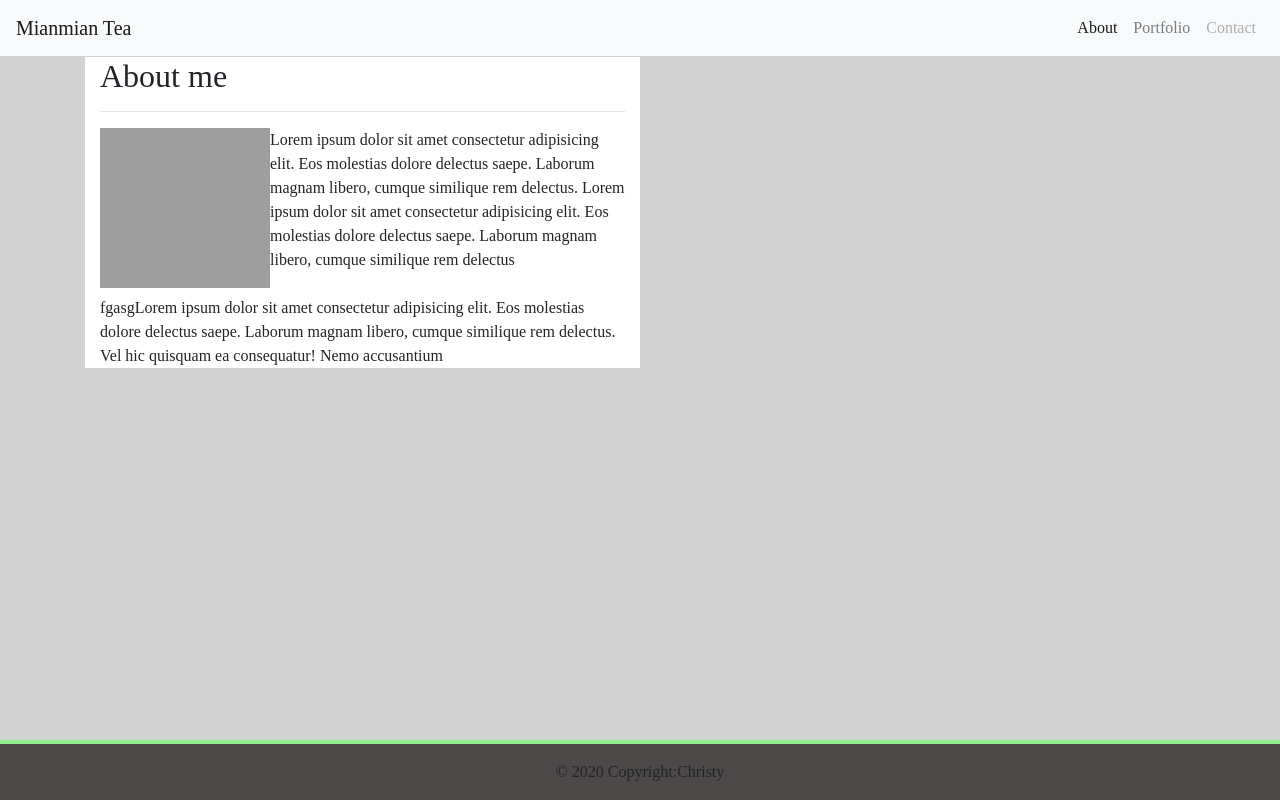
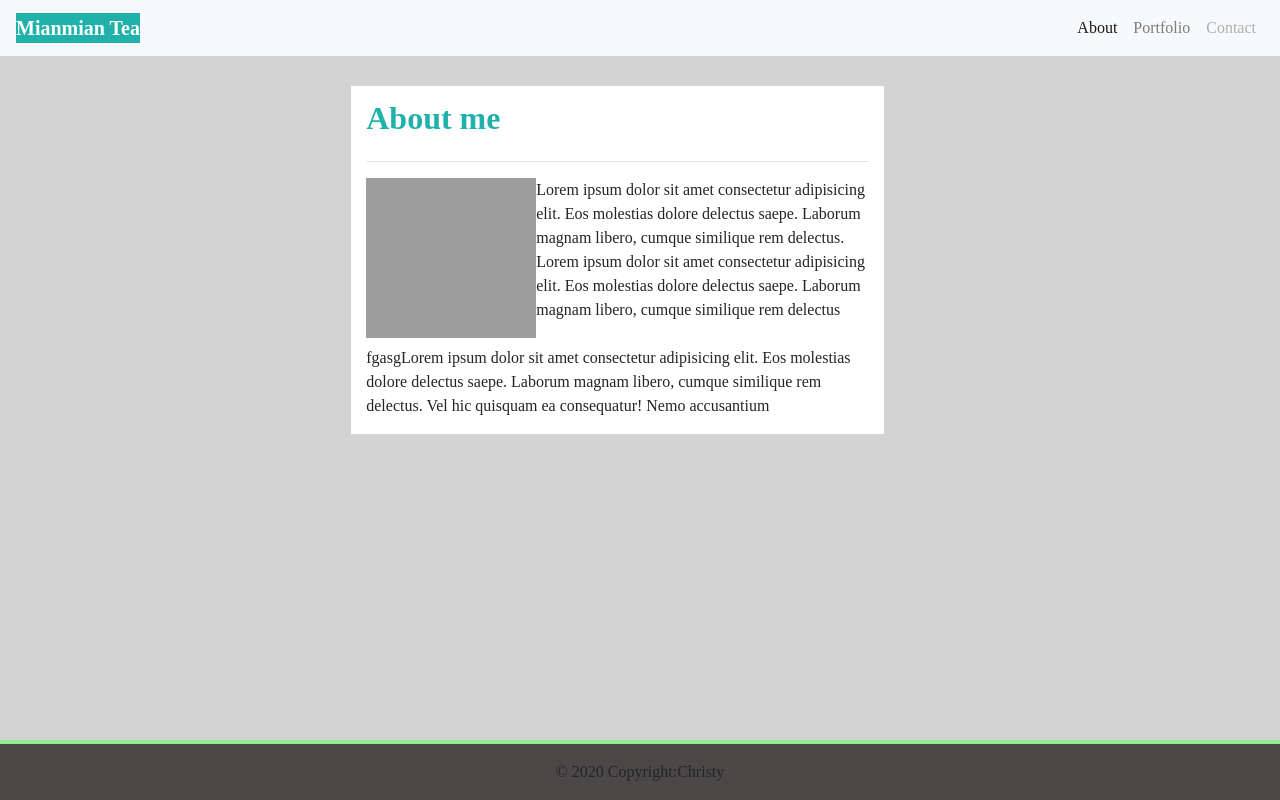
Before and after one commit to mianmianguo2020/Basic_Portfolio_homework_2, a plain HTML site: page index-3.html in a window 1280 px wide. Drawn offline with nearby package versions, Linux system fonts and the light colour scheme; grey boxes are pictures that could not be loaded.

Commit message:
updathomework2

```diff
--- a/index-3.html
+++ b/index-3.html
@@ -14,7 +14,7 @@
 <body>
 
     <nav class="navbar navbar-expand-lg navbar-light bg-light ">
-        <a class="navbar-brand" href="#">Mianmian Tea</a>
+        <a class="brandstyle" href="#">Mianmian Tea</a>
         <button class="navbar-toggler" type="button" data-toggle="collapse" data-target="#navbarTogglerDemo02" aria-controls="navbarTogglerDemo02" aria-expanded="false" aria-label="Toggle navigation">
           <span class="navbar-toggler-icon"></span>
         </button>
@@ -38,11 +38,11 @@
 
 
 
-    <section class="container">
+    <section class="container container-style">
         <div class="col-sm-3 "> </div>
         <div class="col-sm-6 content-color ">
             <div>
-                <h2>About me</h2>
+                <h2 class="contactstyle">About me</h2>
             </div>
              <hr>
             <div>
--- a/style.css
+++ b/style.css
@@ -5,6 +5,7 @@
     color: white;
     font-size: 20px;
     font-weight: bold;
+
 
 }
 
@@ -19,11 +20,12 @@ body{
 .container-style{
     display: flex; /* or inline-flex */
     justify-content:center;
-    margin-top: 10px;
+    margin-top: 30px;
     padding-right: 60px;
     font-family: "Times New Roman", Times, serif;
 
 }
+
 
 
 
@@ -69,11 +71,9 @@ h1 {
 .contactstyle {
 
   font-weight: bold;
-  margin:10px;
   color:lightseagreen;
-  border-bottom: 1.5px solid lightgray;
-
-
+  display: inline-block;
+  margin-top: 13px;
 }
 
 img{
```
Also changed, not shown: contact.html (+2 -2 lines), portfolio.html (+0 -1 lines).
